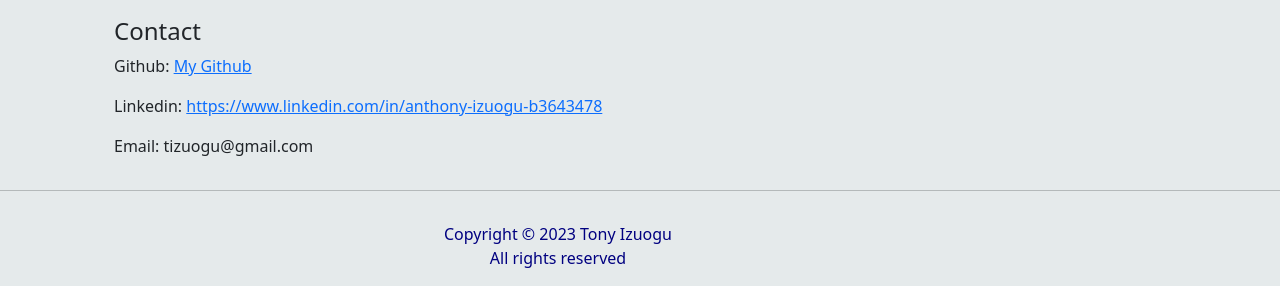
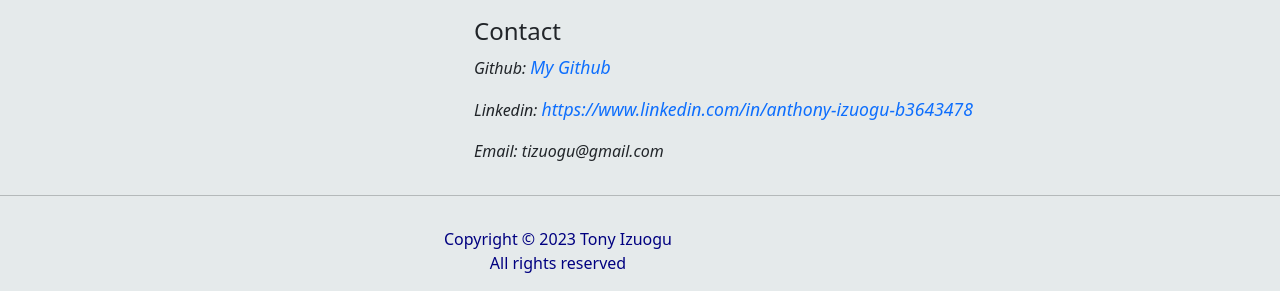
Before and after one commit to IkeGod30/Portfolio, a plain HTML site: page index.html in a window 1280 px wide. Shown: the part 2306-2597 px from the top of the page. Drawn offline with nearby package versions, Linux system fonts and the light colour scheme.

Commit message:
Formatted contact text

```diff
--- a/index.html
+++ b/index.html
@@ -155,12 +155,13 @@
 </div> -->
 
 <div class="container row contact">
-    <div class="col-sm-12 contactDetails">
+    <div class="col-sm-6 contactDetails">
        <h4>Contact</h4>
-       <p>Github: <a href="https://github.com/IkeGod30">My Github</a></p>
-       <p>Linkedin: <a href="https://www.linkedin.com/in/anthony-izuogu-b3643478">https://www.linkedin.com/in/anthony-izuogu-b3643478</a></p>
-       <p>Email: tizuogu@gmail.com </p>
+       <p class="contactP">Github: <a class="contactLink" href="https://github.com/IkeGod30">My Github</a></p>
+       <p class="contactP">Linkedin: <a class="contactLink" href="https://www.linkedin.com/in/anthony-izuogu-b3643478">https://www.linkedin.com/in/anthony-izuogu-b3643478</a></p>
+       <p class="contactP">Email: tizuogu@gmail.com </p>
      </div>
+
 </div>
 
 <hr>
--- a/styles.css
+++ b/styles.css
@@ -300,7 +300,20 @@ text-align: justify;
 
 .contactDetails {
   /* text-align: justify; */
-  margin-left: 90px;
+  /* margin-left: 90px; */
+  /* background: red;
+  color: white; */
+  margin-left: 450px;
+}
+
+.contactLink {
+  text-decoration: none;
+  font-size: 1.1rem
+
+}
+
+.contactP {
+  font-style: italic;
 }
 
 .copyrightText {
```
